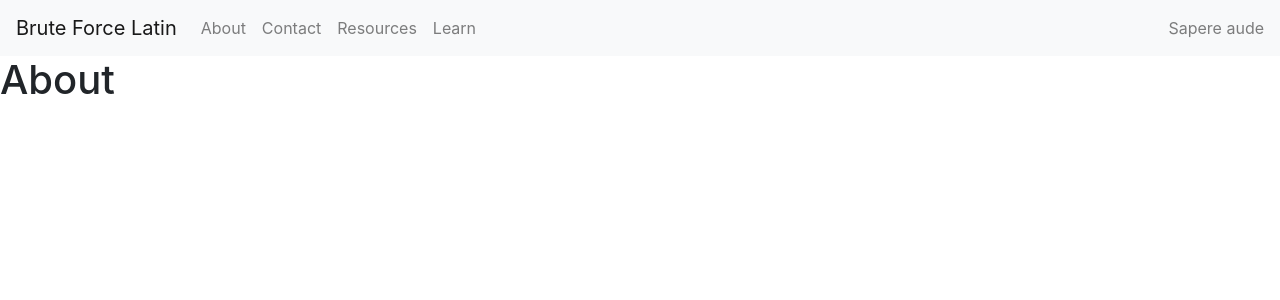
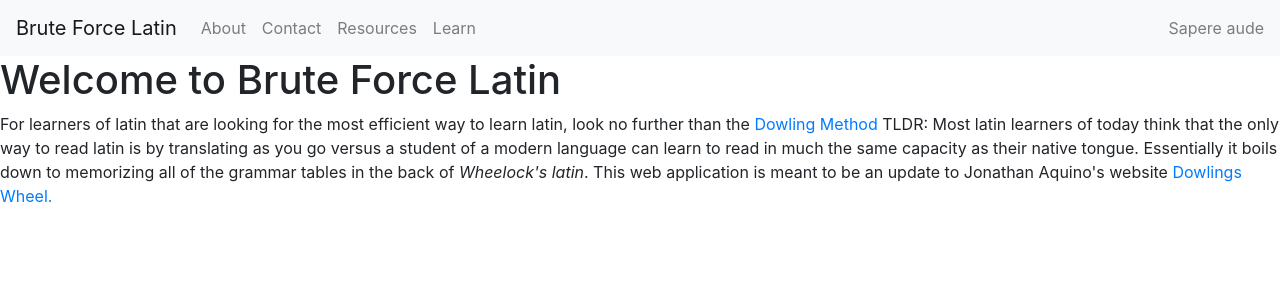
Before and after one commit to Brute-Force-Programmers/brute-force-latin, a React (Create React App) app: page /about in a window 1280 px wide. Shown: the top 300 px of the page. Built offline with nearby package versions, Linux system fonts and the light colour scheme.

Commit message:
update about me page with links

```diff
--- a/src/Pages/About.js
+++ b/src/Pages/About.js
@@ -1,13 +1,25 @@
-import React from 'react';
-import NavBar from '../components/NavBar'
+import React from "react";
+import NavBar from "../components/NavBar";
 
 const About = () => {
-    return (
-        <div>
-            <NavBar/>
-            <h1>About</h1>
-        </div>
-    )
-}
+  return (
+    <div>
+      <NavBar />
+      <h1>Welcome to Brute Force Latin</h1>
+      <p>
+        For learners of latin that are looking for the most efficient way to
+        learn latin, look no further than the{" "}
+        <a href="http://www.wcdrutgers.net/Latin.htm">Dowling Method </a> TLDR:
+        Most latin learners of today think that the only way to read latin is by
+        translating as you go versus a student of a modern language can learn to
+        read in much the same capacity as their native tongue. Essentially it
+        boils down to memorizing all of the grammar tables in the back of{" "}
+        <em>Wheelock's latin</em>. This web application is meant to be an update
+        to Jonathan Aquino's website{" "}
+        <a href="http://www.jonathanaquino.com/latin/">Dowlings Wheel.</a>
+      </p>
+    </div>
+  );
+};
 
-export default About
+export default About;
```
